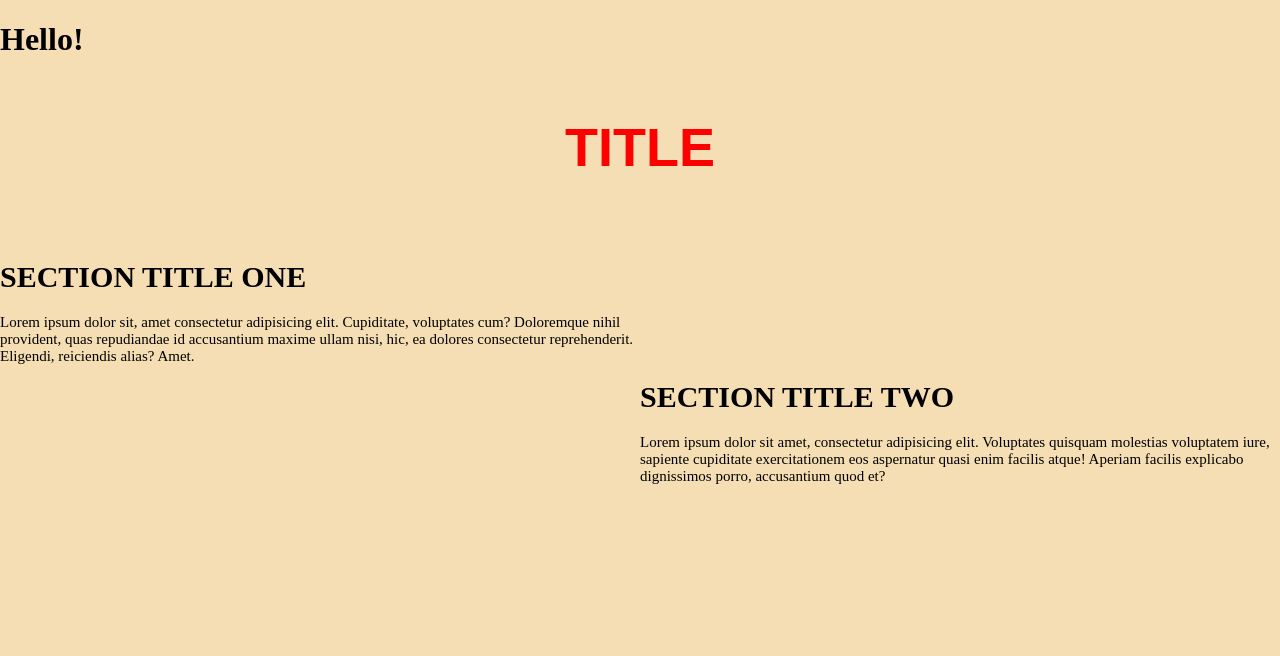
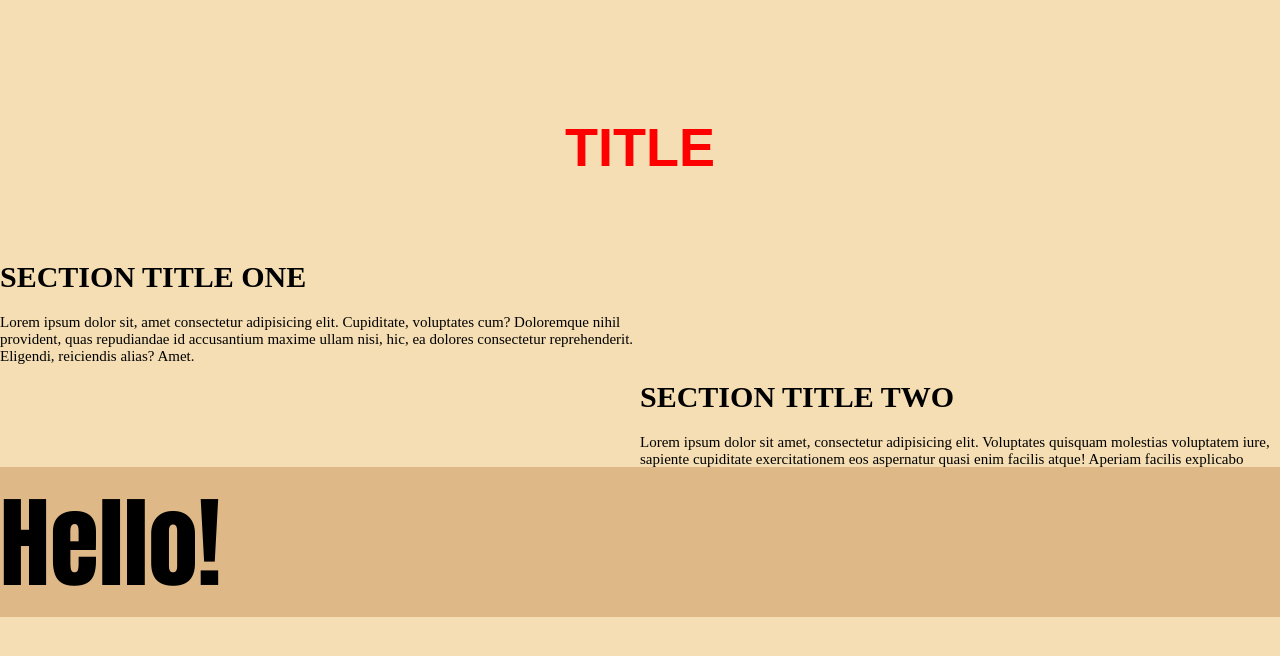
Before and after one commit to K-SIMMONS/take-home-day-one, a plain HTML site: page index.html in a window 1280 px wide. Drawn offline with Linux system fonts and the light colour scheme.

Commit message:
forgot to add up

```diff
--- a/css/styles.css
+++ b/css/styles.css
@@ -38,6 +38,16 @@ header .title{
     left: 50%;
 
 }
+
+.hello{
+    background-color: burlywood;
+    height: 150px;
+    font-size: 50px;
+    font-family: Impact, Haettenschweiler, 'Arial Narrow Bold', sans-serif;
+    position: relative;
+    top:400px;
+}
+
 /*
 @media only screen and (max-width: 400px) {
     header .title{
--- a/index.html
+++ b/index.html
@@ -20,7 +20,9 @@
         <h1 class="p-title">SECTION TITLE TWO</h1>
         <p>Lorem ipsum dolor sit amet, consectetur adipisicing elit. Voluptates quisquam molestias voluptatem iure, sapiente cupiditate exercitationem eos aspernatur quasi enim facilis atque! Aperiam facilis explicabo dignissimos porro, accusantium quod et?</p>
     </div>
+<div class="hello">
+    <h1>Hello!</h1>
 
-    <h1>Hello!</h1>
+</div>
 </body>
 </html>
```
